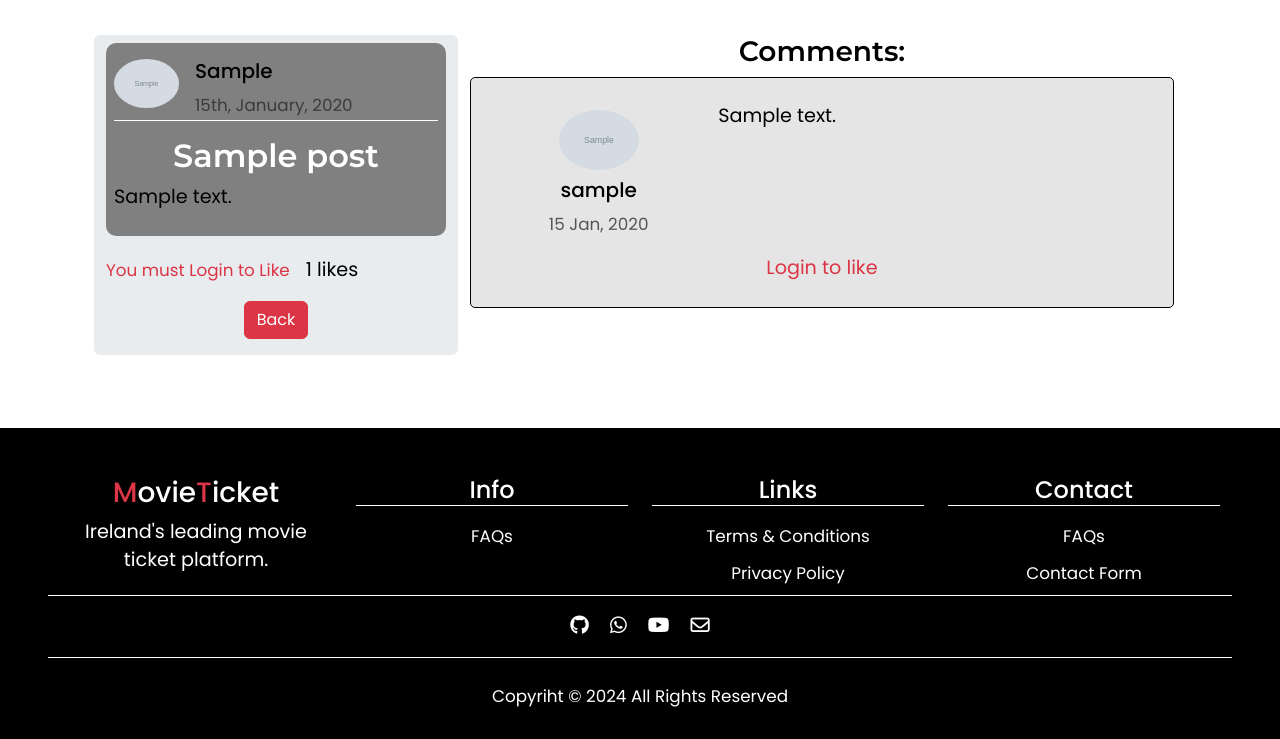
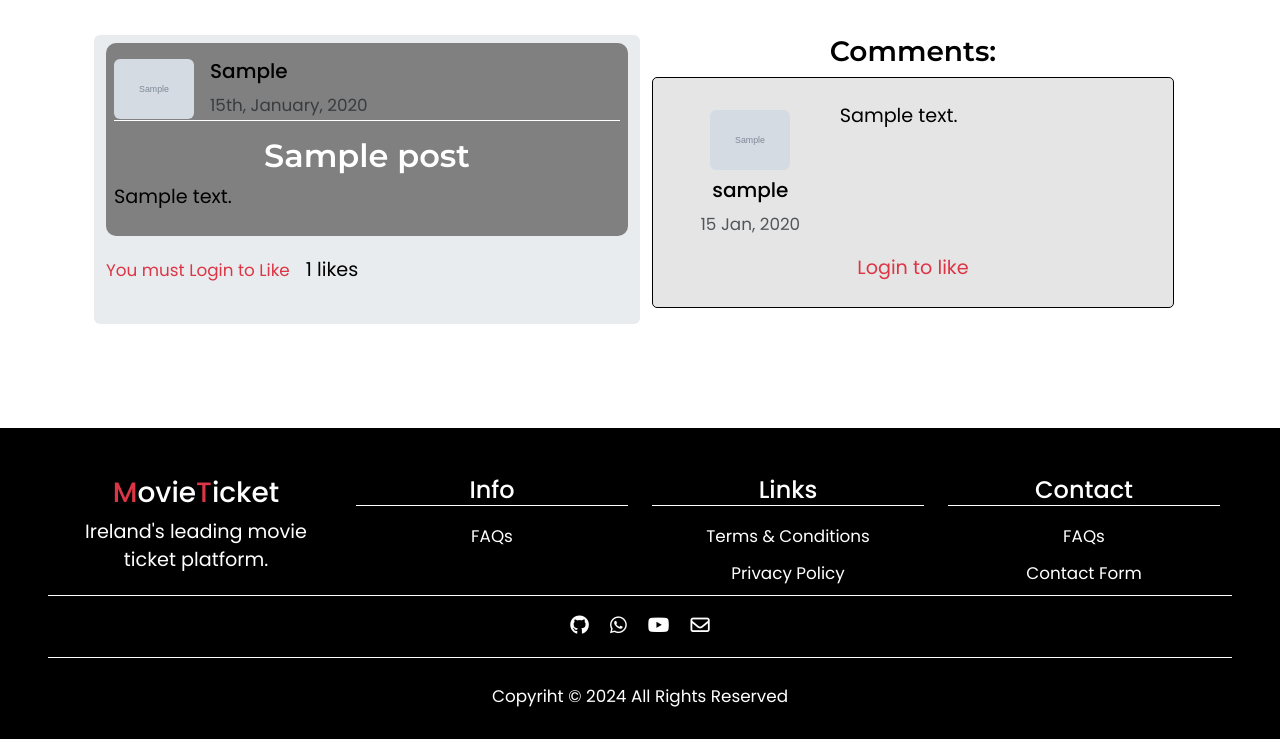
Before and after one commit to Pedrolivares1980/cinebook, a Django app: page /blog/post/1/ in a window 1280 px wide. Shown: the part 61-800 px from the top of the page. Run offline with Django 5.2, Linux system fonts and the light colour scheme; tables that the repository leaves empty hold one stand-in row (values such as "Sample post"); grey boxes marked "Sample" are stand-in pictures; some libraries are stand-ins or nearby versions.

Commit message:
blog styling

```diff
--- a/blog/templates/blog/add_comment.html
+++ b/blog/templates/blog/add_comment.html
@@ -6,7 +6,7 @@
     <div class="card w-100 w-md-75 w-lg-50 content-section">
         <div class="card-body">
             {% if post_detail %}
-            <img class="img-fluid rounded-circle  article-img " src="{{ post_detail.author_profile_image }}"
+            <img class="img-fluid rounded  article-img " src="{{ post_detail.author_profile_image }}"
                 alt="{{ post_detail.author_username }}">
             <h4 class="text-center">Comment on "{{ post_detail.title }}"</h4>
             <p class="text-center">By: {{ post_detail.author_username }} on {{ post_detail.date_posted|date:'dS, F, Y' }}</p>
--- a/blog/templates/blog/comment_thread.html
+++ b/blog/templates/blog/comment_thread.html
@@ -3,7 +3,7 @@
     <div class="row g-0">
         <!-- User information -->
         <div class="col-12 col-md-4  p-2">
-            <img class="img-fluid rounded-circle mx-auto my-2 d-block article-img  " src="{{ comment.author.profile.image.url }}" alt="User Image" style="width: 80px;">
+            <img class="img-fluid rounded mx-auto my-2 d-block article-img  " src="{{ comment.author.profile.image.url }}" alt="User Image" style="width: 80px;">
             <div class="text-center mt-2">
                 <h5>{{ comment.author.username }}</h5>
                 <small class="text-muted">{{ comment.date_posted|date:"d M, Y" }}</small>
@@ -36,7 +36,7 @@
 
                 {% if comment.author == user %}
                 <div class="ms-md-3 d-flex justify-content-center gap-2">
-                    <a href="{% url 'comment-update' comment.id %}" class="btn btn-secondary btn-sm">Edit</a>
+                    <a href="{% url 'comment-update' comment.id %}" class="btn btn-success btn-sm">Edit</a>
                     <a href="{% url 'comment-delete' comment.id %}" class="btn btn-danger btn-sm">Delete</a>
                 </div>
                 {% endif %}
--- a/blog/templates/blog/home.html
+++ b/blog/templates/blog/home.html
@@ -21,9 +21,9 @@
     <div class="col-12 col-md-8 order-md-1">
       {% for post in posts %}
       <article class="media content-section p-3 rounded mb-3">
-        <img class=" img-fluid rounded-circle mx-auto my-2 d-block article-img" src="{{ post.author.profile.image.url }}">
+        <img class=" img-fluid rounded ms-2 article-img" src="{{ post.author.profile.image.url }}">
         <div class="media-body">
-          <div class="article-metadata">
+          <div class="article-metadata text-center">
             <p class="mr-2 mt-2">by {{ post.author }}</p>
             <small>{{ post.date_posted|date:'dS, F, Y' }}</small>
           </div>
--- a/blog/templates/blog/post_detail.html
+++ b/blog/templates/blog/post_detail.html
@@ -6,13 +6,13 @@
   <div class="container-fluid">
     <div class="row">
       <!-- Article section -->
-      <div class="col-12 col-md-4 order-1 order-md-1 bg-body-secondary rounded rounded-2">
+      <div class="col-12 col-md-6 order-1 order-md-1 bg-body-secondary rounded rounded-2">
         <article class="media content-section p-2 mt-2">
           <div class="media-body mt-2">
             <!-- Article Metadata -->
             <div class="d-flex justify-content-between mb-3  border-bottom border-white">
               <div class="d-flex align-items-start">
-                  <img class="img-fluid rounded-circle article-img " src="{{ object.author.profile.image.url }}" alt="User Image" >
+                  <img class="img-fluid rounded article-img " src="{{ object.author.profile.image.url }}" alt="User Image" >
                   <div>
                       <h5>{{ object.author|capfirst }}</h5>
                       <small class="text-muted">{{ object.date_posted|date:"dS, F, Y" }}</small>
@@ -30,9 +30,10 @@
           </div>
         </article>
         <div class="mt-3 mb-3 text-center">
-          <div class="likes mb-3 d-flex align-items-center gap-2">
+          <div class="likes mb-3 d-flex align-items-center flex-wrap gap-2">
             {% if user.is_authenticated %}
             <a href="{% url 'add-comment' object.id %}" class="btn btn-primary me-2">Add Comment</a>
+            <a href="{% url 'blog-home' %}" class="btn btn-success">Back</a>
             <form action="{% url 'like_post' object.pk %}" method="POST" class="d-flex align-items-center me-2">
               {% csrf_token %}
               {% if liked %}
@@ -47,12 +48,11 @@
             <p class="text-center mb-0">{{ total_likes }} likes</p>
             {% endif %}
           </div>
-          <a href="{% url 'blog-home' %}" class="btn btn-danger">Back</a>
         </div>
       </div>
 
       <!-- Comments section -->
-      <div class="col-12 col-md-8 order-2 order-md-2">
+      <div class="col-12 col-md-6 order-2 order-md-2">
         <h3 class="text-center">Comments:</h3>
         {% if comments %}
         {% include "blog/comment_thread.html" with comments=comments user=user %}
--- a/static/css/main.css
+++ b/static/css/main.css
@@ -343,7 +343,7 @@ textarea{
 /* --------------------Profile----------------- */
 
 .profile-image {
-    width: 160px;
+    width: 120px;
     height: auto;
     object-fit: cover;
 }
@@ -373,8 +373,8 @@ textarea{
 /* --------------------------admin dashboard---------------- */
 
 .profile-image-admin{
-    width: 100px;
-    height: auto;
+    max-width: 80px;
+    max-width: 80px;
     object-fit: cover;
 }
 
@@ -509,7 +509,7 @@ a.article-title:hover {
 }
 
 .article-img {
-    width: 65px;
+    width: 80px;
     height: auto;
     margin-right: 16px;
 }
--- a/users/templates/users/admin_dashboard.html
+++ b/users/templates/users/admin_dashboard.html
@@ -341,7 +341,7 @@
                                     {% if not user == request.user %}
                                     <tr>
                                         <td class="align-middle">
-                                            <img src="{{ user.profile.image.url }}" alt="{{ user.username }} profile image" class=" img-fluid rounded-circle mx-auto my-2 d-block profile-image-admin ">
+                                            <img src="{{ user.profile.image.url }}" alt="{{ user.username }} profile image" class=" img-fluid rounded mx-auto my-2 d-block profile-image-admin ">
                                         </td>
                                         <td class="align-middle">
                                             {{ user.username }}
--- a/users/templates/users/profile.html
+++ b/users/templates/users/profile.html
@@ -8,7 +8,7 @@
     <!-- Profile Information -->
     <div class="col-12 col-md-4">
       <div class="card bg-dark text-white p-2">
-        <img class=" img-fluid rounded-circle mx-auto my-2 d-block profile-image " src="{{ user.profile.image.url }}">
+        <img class=" img-fluid rounded mx-auto my-2 d-block profile-image " src="{{ user.profile.image.url }}">
         <div class="card-body text-center">
           <h5 class="card-title text-capitalize">{{ user.username }}</h5>
           <p class="card-text">{{ user.email }}</p>
```
